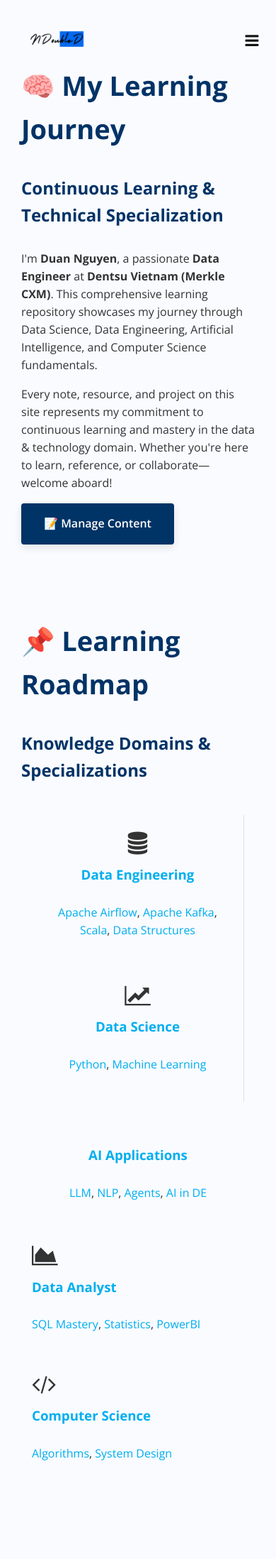
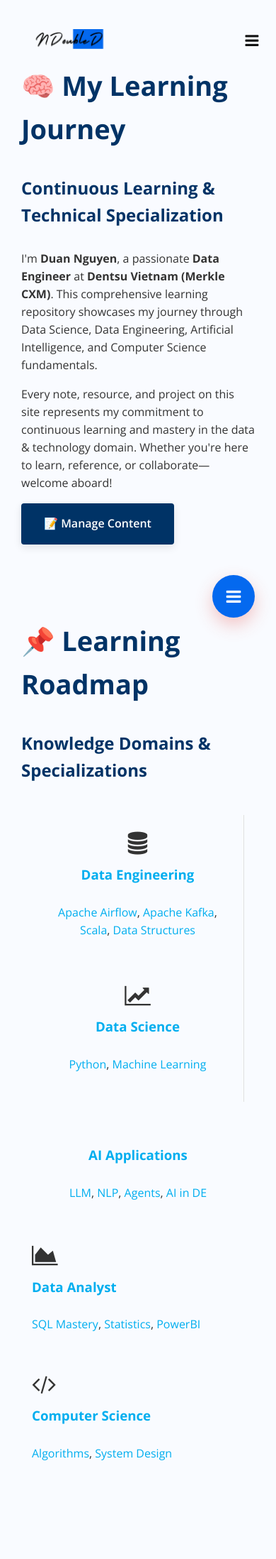
Before and after one commit to duan-n2d/Portfolio, a Jekyll site: the page built from learning/index.md, in a window 390 px wide. Shown: the top 2196 px of the page at 71% size. Built offline with Jekyll 4.4.1, drawn with Linux system fonts in a browser that asks for light colours.

Commit message:
refactor: simplify learning sidebar logic, update responsive breakpoints, and improve link checker configuration

```diff
--- a/_layouts/default.html
+++ b/_layouts/default.html
@@ -11,10 +11,10 @@
         </div>
     </div>
 
-    <div id="wrapper" class="{% if page.url contains '/learning/' and page.url != '/learning/index.html' and page.url != '/learning/' %}has-learning-sidebar{% endif %}">
+    <div id="wrapper" class="{% if page.url contains '/learning/' %}has-learning-sidebar{% endif %}">
         {% include header.html %}
 
-        {% if page.url contains '/learning/' and page.url != '/learning/index.html' and page.url != '/learning/' %}
+        {% if page.url contains '/learning/' %}
             {% include sidebar-learning.html %}
         {% endif %}
 
--- a/assets/css/style.css
+++ b/assets/css/style.css
@@ -353,7 +353,7 @@
 }
 
 #logo img {
-    max-height: 22px;
+    max-height: 28px;
     vertical-align: middle;
     margin-right: 15px;
 }
@@ -2158,7 +2158,7 @@
 
 /* =Media Queries for Nav
 ===============================*/
-@media all and (max-width: 1024px) {
+@media all and (max-width: 991px) {
     #nav-trigger {
         display: block;
     }
@@ -2432,10 +2432,11 @@
     backdrop-filter: blur(12px);
     -webkit-backdrop-filter: blur(12px);
     border-right: 1px solid var(--sidebar-border);
-    z-index: 99;
+    z-index: 1000; /* Higher than content, but below header if needed */
     overflow-y: auto;
     transition: transform var(--transition-speed) cubic-bezier(0.4, 0, 0.2, 1);
     padding: 20px 0;
+    transform: translateX(0); /* Ensure visible on desktop */
 }
 
 .modern-sidebar::-webkit-scrollbar {
@@ -2621,7 +2622,7 @@
     font-size: 1.5rem;
 }
 
-@media (max-width: 1024px) {
+@media (max-width: 991px) {
     .modern-sidebar {
         transform: translateX(-100%);
     }
@@ -2650,9 +2651,15 @@
 }
 
 /* Adjust main content when sidebar is fixed */
-@media (min-width: 1025px) {
+@media (min-width: 992px) {
     .has-learning-sidebar #content {
-        margin-left: 280px;
-        width: calc(100% - 280px);
-    }
-}
+        margin-left: 280px !important;
+        width: calc(100% - 280px) !important;
+        position: relative;
+    }
+
+    .has-learning-sidebar .modern-sidebar {
+        transform: translateX(0) !important;
+        display: block !important;
+    }
+}
```
Also changed, not shown: .github/workflows/link-checker.yml.
